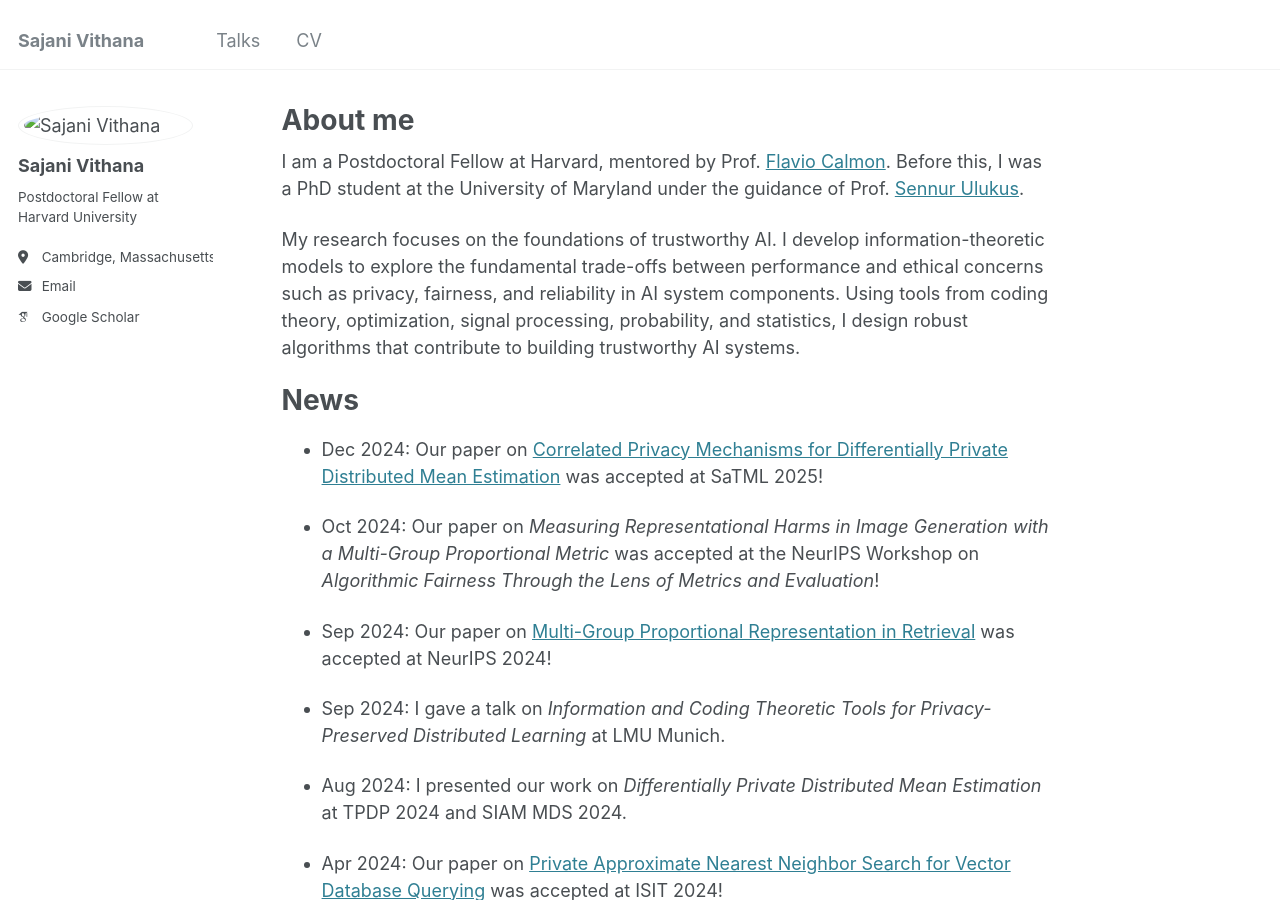
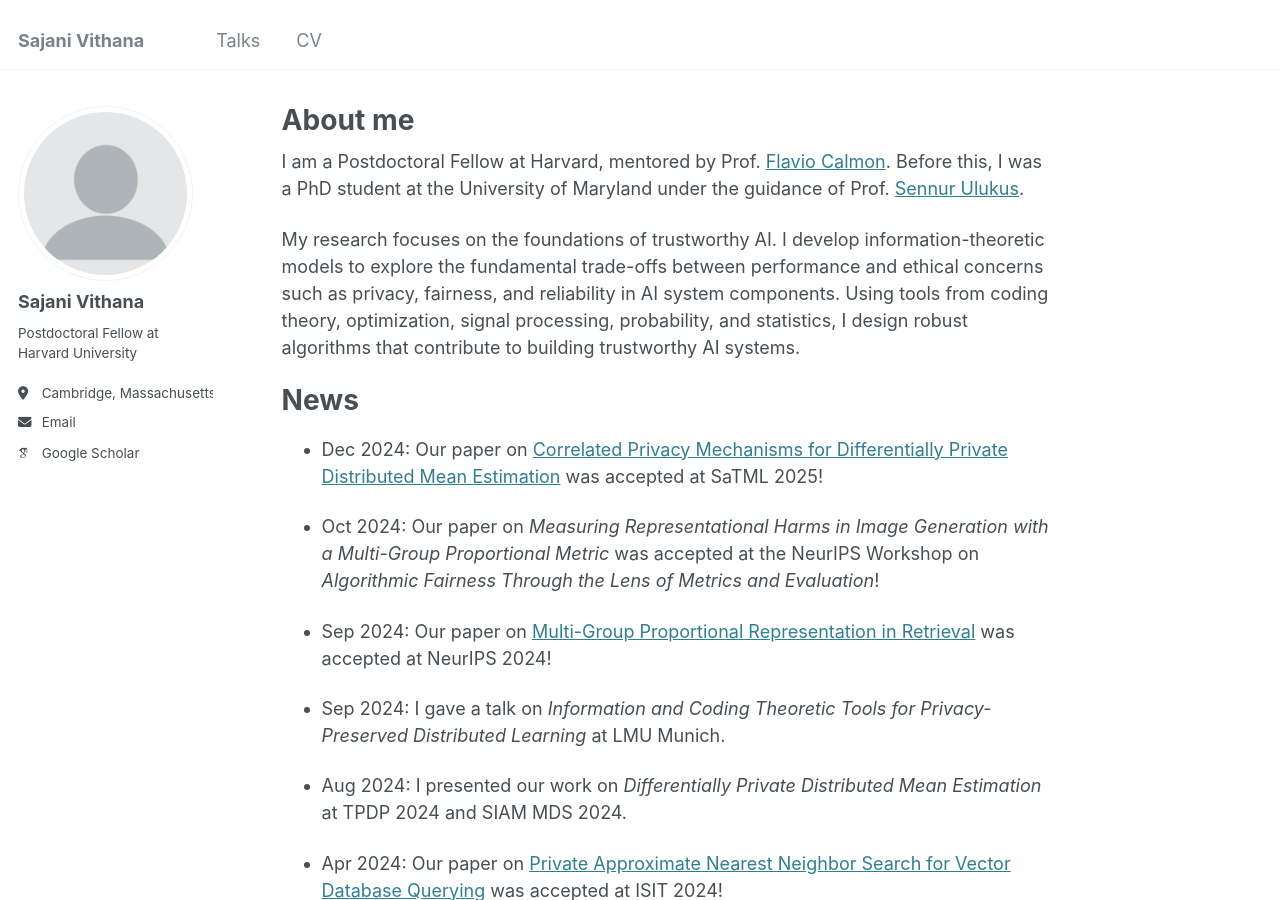
Before and after one commit to sajani-vithana/sajani-vithana.github.io, a Jekyll site: the page built from _pages/about.md, in a window 1280 px wide and 900 px high. Built offline with Jekyll 4.4.1, drawn with Linux system fonts in a browser that asks for light colours; some web fonts are replaced.

Commit message:
Update _config.yml

```diff
--- a/_config.yml
+++ b/_config.yml
@@ -21,7 +21,7 @@ repository               : "sajani357.github.io"
 #               Additional customization can be done by editing /_includes/author-profile.html
 author:
   # Biographic information
-  avatar           : "images/PXL_20240708_222732090 (1).jpg"
+  avatar           : "PXL_20240708_222732090 (1).jpg"
   name             : "Sajani Vithana"
   pronouns         : # example: "she/her"
   bio              : "Postdoctoral Fellow at Harvard University"
```
